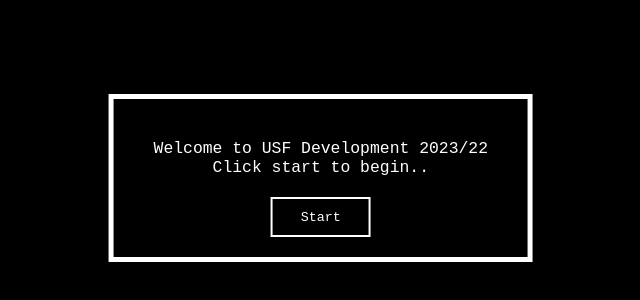
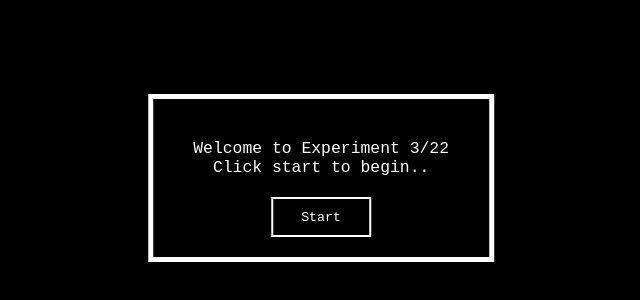
Before and after one commit to Sadness7311/experiment-3, a React (Vite) app: page / in a window 1280 px wide. Shown: the part 222-522 px from the top of the page, without its empty margins (319-959 px from the left). Built offline with nearby package versions, Linux system fonts and the light colour scheme.

Commit message:
Update Start.jsx

```diff
--- a/src/components/Start.jsx
+++ b/src/components/Start.jsx
@@ -5,7 +5,7 @@ export default function Start( { handleStart } ) {
 
     return (
         <div className="start">
-            <pre>Welcome to USF Development 2023/22
+            <pre>Welcome to Experiment 3/22
                 <br />Click start to begin..
             </pre>
             <button onClick={handleStart}>Start</button>
```
